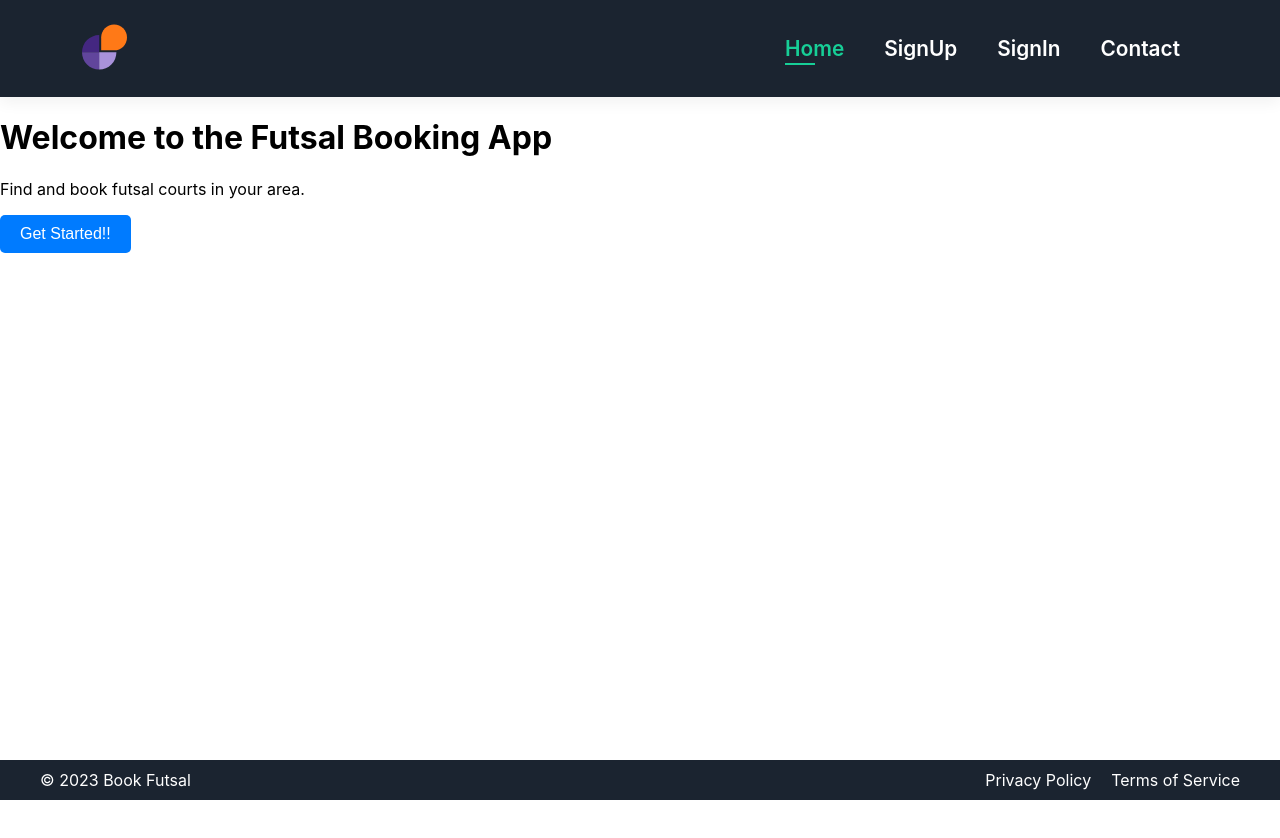
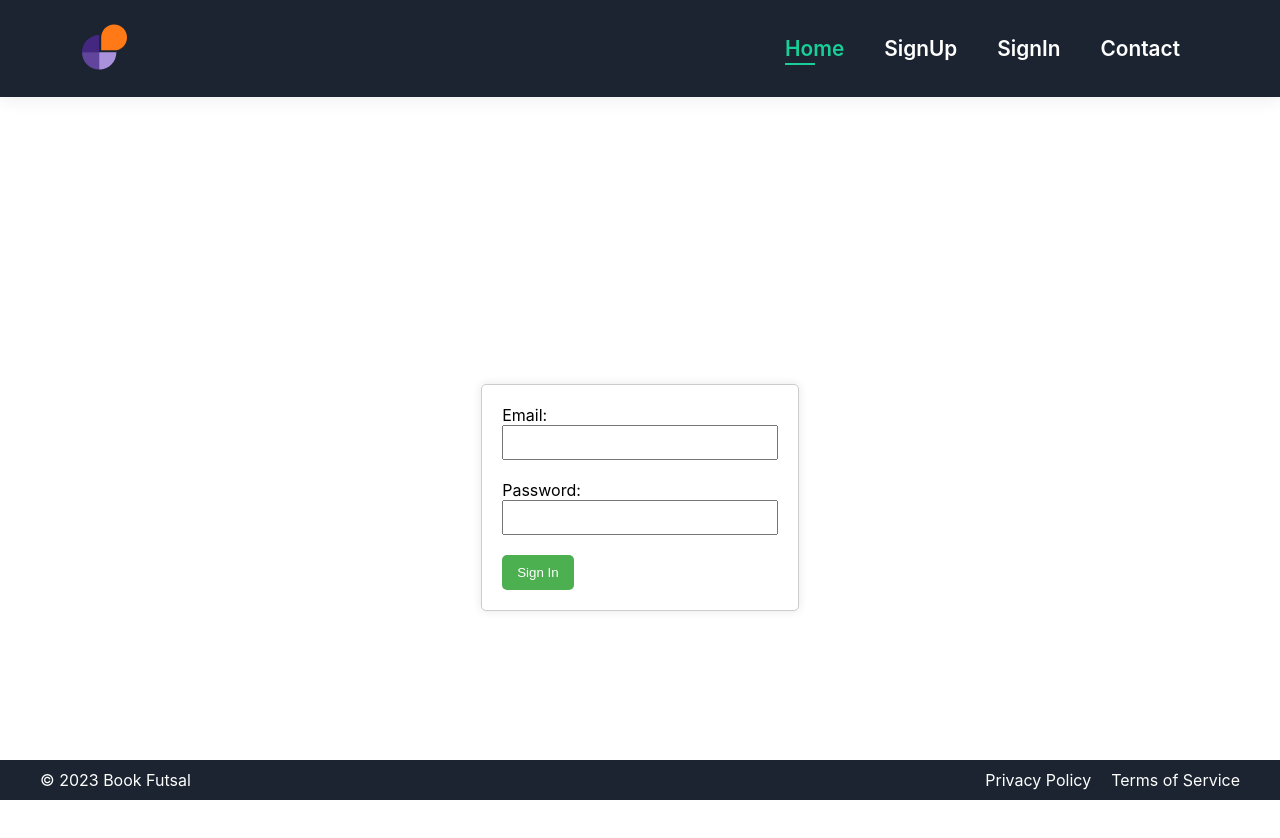
Before and after one commit to Aashish1-1-1/Book-Futsal, a React (Create React App) app in the folder client/: page / in a window 1280 px wide. Both pictures are taken after a click on the link "SignIn". Shown: the top 838 px of the page. Before the commit the page ends 800 px from the top, so only its background shows below. Built offline with nearby package versions, Linux system fonts and the light colour scheme.

Commit message:
Added SignIn with basic logic implementation

```diff
--- a/client/src/App.js
+++ b/client/src/App.js
@@ -4,6 +4,7 @@ import Footer from './component/NavBar/Footer';
 import MainPage from './component/MainPage/MainPage';
 import SignUp from './component/SignUp/SignUp';
 import  PageValue  from './component/Contex';
+import SignIn from './component/SignIn/SignIn'
 
 function App() {
   const [pageState, setpageState] = useState("main");
@@ -13,7 +14,8 @@ function App() {
       <Navbar />
       {pageState === "main" && <MainPage />}
       {pageState === "SignUp" && <SignUp />}
-      {pageState === "SignIn" && <MainPage />}
+      {pageState === "SignIn" && <SignIn />}
+      {pageState === "Contact" && <MainPage />}
       <Footer />
     </PageValue.Provider>
     </div>
--- a/client/src/component/NavBar/NavBar.js
+++ b/client/src/component/NavBar/NavBar.js
@@ -4,7 +4,7 @@ import './NavBar.css';
 import PageValue from '../Contex';
 
 const Navbar = () => {
-  const {pageState, setpageState}= useContext(PageValue);
+const {pageState, setpageState}= useContext(PageValue);
 
   const [isMobileMenuOpen, setIsMobileMenuOpen] = useState(false);
   const toggleMobileMenu = () => {
@@ -21,16 +21,16 @@ const Navbar = () => {
         <div>
           <ul id='navbar' className={isMobileMenuOpen ? "#navbar active" : "navbar"}>
             <li>
-              <a className='active' onClick={()=>{setpageState('main')}}>Home</a>
+              <a className='active' onClick={()=>{setpageState('main');setIsMobileMenuOpen(false);}}>Home</a>
             </li>
             <li>
-              <a onClick={()=>{setpageState('SignUp')}} >SignUp</a>
+              <a onClick={()=>{setpageState('SignUp');setIsMobileMenuOpen(false);}} >SignUp</a>
             </li>
             <li>
-              <a onClick={()=>{setpageState('SignIn')}}>SignIn</a>
+              <a onClick={()=>{setpageState('SignIn');setIsMobileMenuOpen(false);}}>SignIn</a>
             </li>
             <li>
-              <a onClick={()=>{setpageState('Contact')}}>Contact</a>
+              <a onClick={()=>{setpageState('Contact');setIsMobileMenuOpen(false);}}>Contact</a>
             </li>
           </ul>
         </div>
--- /dev/null
+++ b/client/src/component/SignIn/SignIn.js
@@ -0,0 +1,30 @@
+import React, {useState} from 'react';
+import '../SignUp/SignUp.css';
+
+const SignUp=()=>{
+   const [formData, setFormData] = useState({
+    email: '',
+    password: '',
+  });
+
+  const handleChange = (e) => {
+    setFormData({ ...formData, [e.target.name]: e.target.value });
+  };
+return(
+  <main className='main'>
+  <form>
+      <label>
+        Email:
+        <input type="email" name="email" value={formData.email} onChange={handleChange} />
+      </label>
+      <label>
+        Password:
+        <input type="password" name="password" value={formData.password} onChange={handleChange} />
+      </label>
+      <button type="submit">Sign In</button>
+    </form>
+    </main>
+  );
+};
+
+export default SignUp;
--- a/client/src/component/SignUp/SignUp.css
+++ b/client/src/component/SignUp/SignUp.css
@@ -46,7 +46,7 @@ button:hover {
 }
 
 /* Media Query for Mobile */
-@media (max-width: 600px) {
+@media (max-width: 769px) {
   form {
     max-width: 100%;
   }
```
